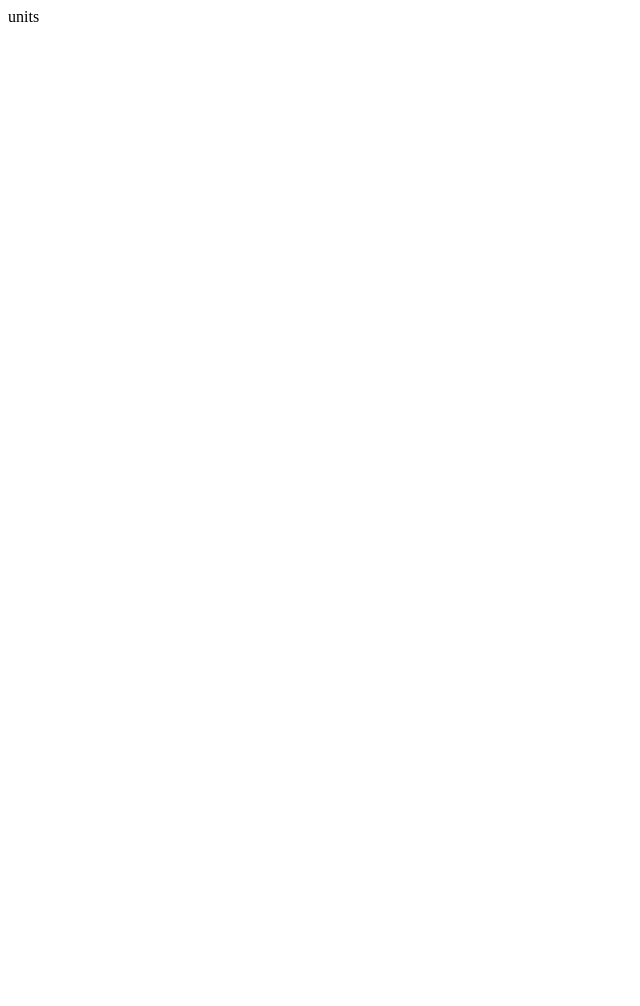
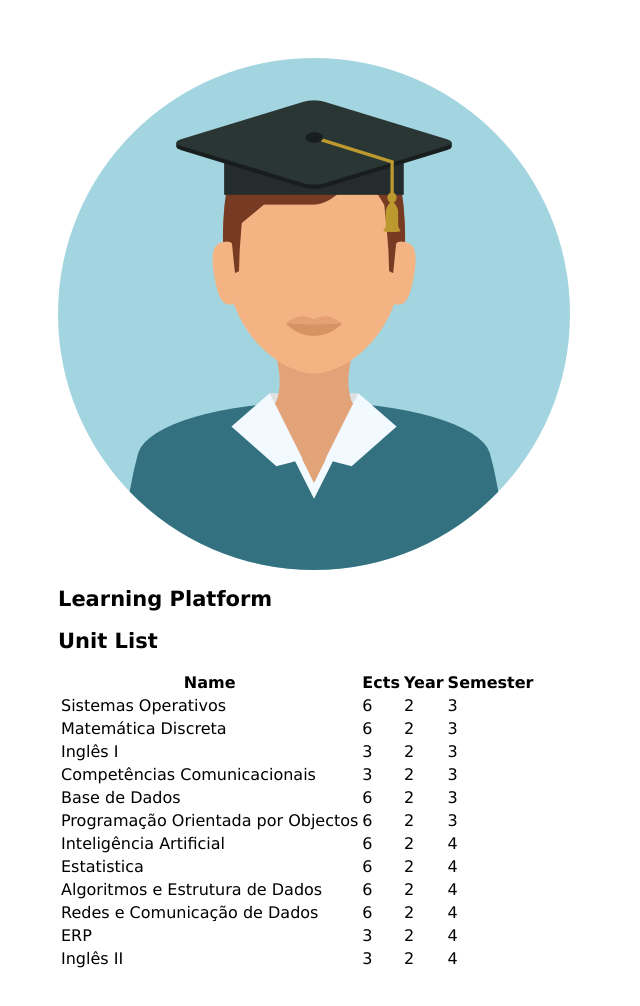
Before and after one commit to Miguel95Morais/alunos, a website: page alunos/public/units.html in a window 1280 px wide. Shown: the whole page, without its empty margins (0-640 px from the left). Before the commit the page ends 800 px from the top, so only its background shows below. Drawn offline with Linux system fonts and the light colour scheme.

Commit message:
Html tutorial finished

```diff
--- a/alunos/public/units.html
+++ b/alunos/public/units.html
@@ -1,7 +1,99 @@
 <html>
 
+<head>
+    <title>Learning Platform</title>
+    <link rel="stylesheet" href="/stylesheets/style.css">
+</head>
+
 <body>
-    units
+    <header>
+        <a href="index.html"><img src="images/student.png" id="student"></a>
+        <section>
+            <h1>Learning Platform</h1>
+            <h2>Unit List</h2>
+        </section>
+    </header>
+    <main>
+        <table>
+            <th>Name</th>
+            <th>Ects</th>
+            <th>Year</th>
+            <th>Semester</th>
+
+            <tr>
+                <td>Sistemas Operativos</td>
+                <td>6</td>
+                <td>2</td>
+                <td>3</td>
+            </tr>
+            <tr>
+                <td>Matemática Discreta</td>
+                <td>6</td>
+                <td>2</td>
+                <td>3</td>
+            </tr>
+            <tr>
+                <td>Inglês I</td>
+                <td>3</td>
+                <td>2</td>
+                <td>3</td>
+            </tr>
+            <tr>
+                <td>Competências Comunicacionais</td>
+                <td>3</td>
+                <td>2</td>
+                <td>3</td>
+            </tr>
+            <tr>
+                <td>Base de Dados</td>
+                <td>6</td>
+                <td>2</td>
+                <td>3</td>
+            </tr>
+            <tr>
+                <td>Programação Orientada por Objectos</td>
+                <td>6</td>
+                <td>2</td>
+                <td>3</td>
+            </tr>
+            <tr>
+                <td>Inteligência Artificial</td>
+                <td>6</td>
+                <td>2</td>
+                <td>4</td>
+            </tr>
+            <tr>
+                <td>Estatistica</td>
+                <td>6</td>
+                <td>2</td>
+                <td>4</td>
+            </tr>
+            <tr>
+                <td>Algoritmos e Estrutura de Dados</td>
+                <td>6</td>
+                <td>2</td>
+                <td>4</td>
+            </tr>
+            <tr>
+                <td>Redes e Comunicação de Dados</td>
+                <td>6</td>
+                <td>2</td>
+                <td>4</td>
+            </tr>
+            <tr>
+                <td>ERP</td>
+                <td>3</td>
+                <td>2</td>
+                <td>4</td>
+            </tr>
+            <tr>
+                <td>Inglês II</td>
+                <td>3</td>
+                <td>2</td>
+                <td>4</td>
+            </tr>
+        </table>
+    </main>
 </body>
 
 </html>
```
Also changed, not shown: alunos/public/index.html (+1 -0 lines).
